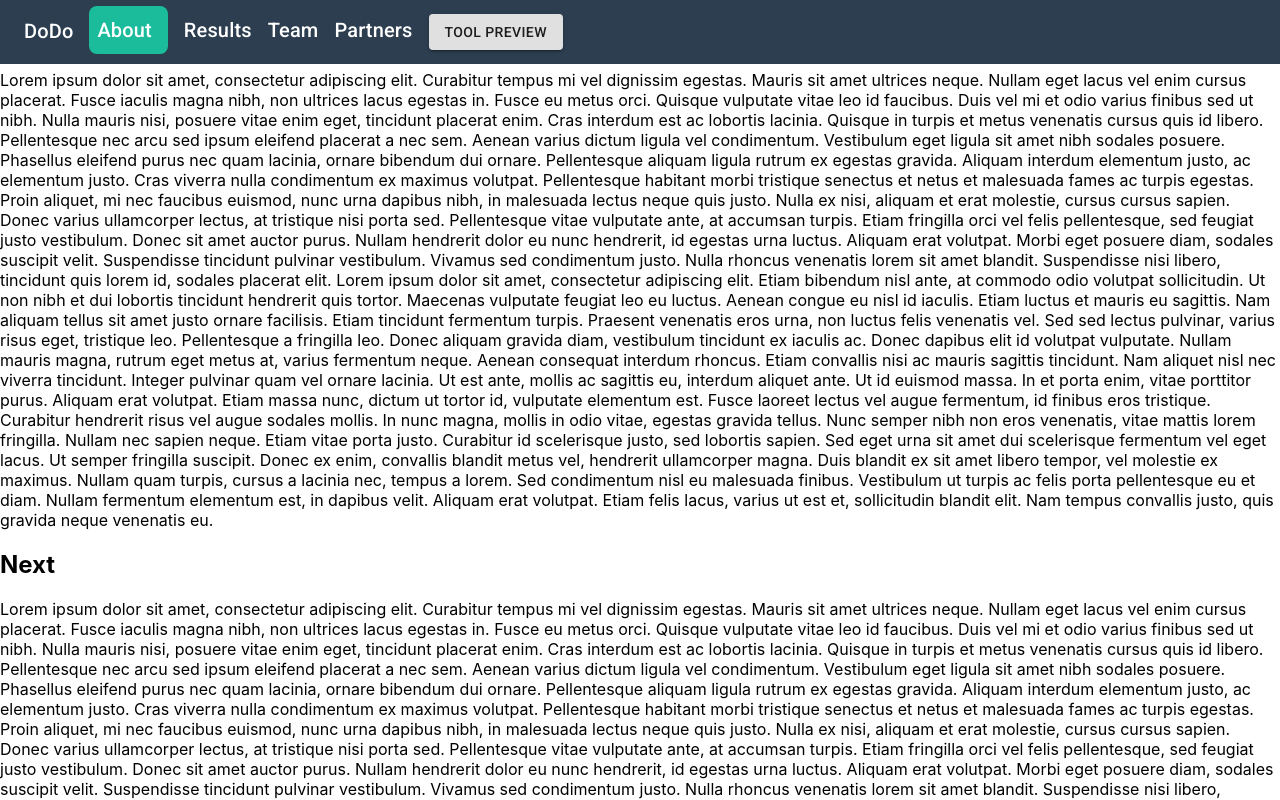
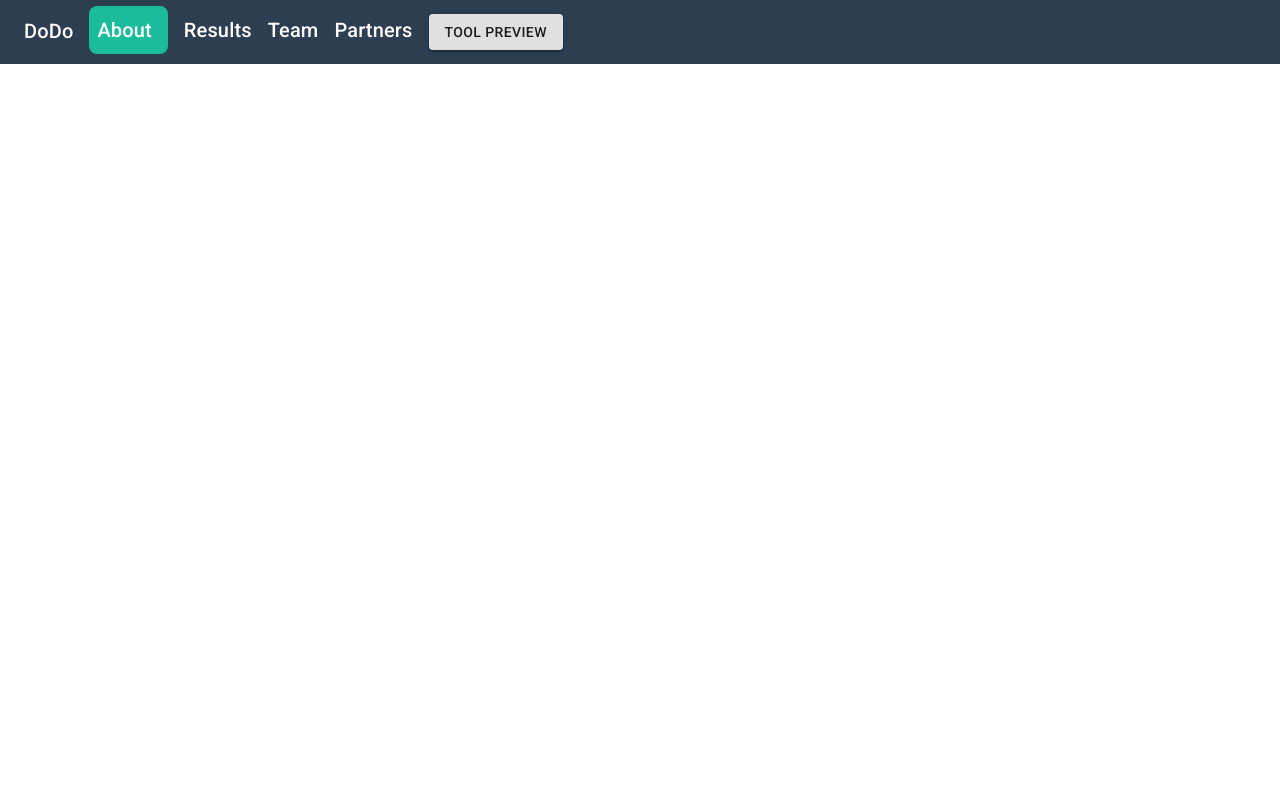
Before and after one commit to fraunhofer-iem/dodo-web, a React (Create React App) app: page / in a window 1280 px wide. Shown: the top 800 px of the page. Built offline with nearby package versions, Linux system fonts and the light colour scheme.

Commit message:
further code cleanup

```diff
--- a/src/components/content/Content.tsx
+++ b/src/components/content/Content.tsx
@@ -1,4 +1,4 @@
-import React, { useEffect, useRef, useState } from "react";
+import React, { useRef } from "react";
 import Section from "../section/Section";
 import { useIntersection } from "./IntersectionHook";
 
@@ -19,22 +19,10 @@ const Content = () => {
 
   return (
     <React.Fragment>
-      <Section
-        href={"about"}
-        ref={refs.current[0]}
-        title={"Hello World"}
-      ></Section>
-      <Section href={"results"} ref={refs.current[1]} title={"Next"}></Section>
-      <Section
-        href={"team"}
-        ref={refs.current[2]}
-        title={"WhoopWhoop"}
-      ></Section>
-      <Section
-        href={"partners"}
-        ref={refs.current[3]}
-        title={"WhoopWhoop"}
-      ></Section>
+      <Section href={"about"} ref={refs.current[0]}></Section>
+      <Section href={"results"} ref={refs.current[1]}></Section>
+      <Section href={"team"} ref={refs.current[2]}></Section>
+      <Section href={"partners"} ref={refs.current[3]}></Section>
     </React.Fragment>
   );
 };
--- a/src/components/navbar/Navbar.tsx
+++ b/src/components/navbar/Navbar.tsx
@@ -3,8 +3,8 @@ import { createStyles, makeStyles, Theme } from "@material-ui/core/styles";
 import AppBar from "@material-ui/core/AppBar";
 import Toolbar from "@material-ui/core/Toolbar";
 import Typography from "@material-ui/core/Typography";
-import Link from "@material-ui/core/Link";
 import Button from "@material-ui/core/Button";
+import NavbarLink from "./NavBarLink";
 
 const useStyles = makeStyles((theme: Theme) =>
   createStyles({
@@ -25,25 +25,6 @@ const useStyles = makeStyles((theme: Theme) =>
     appBar: {
       boxShadow: "none",
       backgroundColor: theme.palette.primary.main,
-    },
-    logo: {
-      height: "120px",
-      width: "140px",
-    },
-    link: {
-      "&:hover": {
-        color: theme.palette.secondary.main,
-      },
-      color: "#fff",
-    },
-    linkActive: {
-      borderRadius: "0.5rem",
-      paddingTop: "0.75rem",
-      paddingLeft: "0.5rem",
-      paddingRight: "1rem",
-      paddingBottom: "0.75rem",
-      background: theme.palette.secondary.main,
-      color: "#fff",
     },
   })
 );
@@ -145,34 +126,17 @@ const useStyles = makeStyles((theme: Theme) =>
 //   justify-content: space-between;
 // }
 
-interface LinkProps {
-  href: string;
-  active: boolean;
-}
-const NavbarLink: React.FC<LinkProps> = (props) => {
-  const classes = useStyles();
-
-  return (
-    <Link
-      href={props.href}
-      underline="none"
-      className={props.active ? classes.linkActive : classes.link}
-    >
-       {props.children}
-    </Link>
-  );
-};
+export const topSection = "#";
+export const aboutSection = "#about";
+export const resultsSection = "#results";
+export const teamSection = "#team";
+export const partnersSection = "#partners";
 
 const NavBar = () => {
   const classes = useStyles();
   // ToDo: read this from mobx state
   const [activeLink, setActiveLink] = useState("#about");
 
-  const topSection = "#";
-  const aboutSection = "#about";
-  const resultsSection = "#results";
-  const teamSection = "#team";
-  const partnersSection = "#partners";
   return (
     <div className={classes.root}>
       <AppBar position="fixed" className={classes.appBar}>
@@ -182,21 +146,27 @@ const NavBar = () => {
             color="textPrimary"
             className={classes.linkSpacing}
           >
-            <NavbarLink active={false} href="#">
+            <NavbarLink active={false} href={topSection}>
               DoDo
             </NavbarLink>
-            <NavbarLink active={activeLink === aboutSection} href="#about">
+            <NavbarLink
+              active={activeLink === aboutSection}
+              href={aboutSection}
+            >
               About
             </NavbarLink>
-            <NavbarLink active={activeLink === resultsSection} href="#results">
+            <NavbarLink
+              active={activeLink === resultsSection}
+              href={resultsSection}
+            >
               Results
             </NavbarLink>
-            <NavbarLink active={activeLink === teamSection} href="#team">
+            <NavbarLink active={activeLink === teamSection} href={teamSection}>
               Team
             </NavbarLink>
             <NavbarLink
               active={activeLink === partnersSection}
-              href="#partners"
+              href={partnersSection}
             >
               Partners
             </NavbarLink>
--- /dev/null
+++ b/src/components/navbar/NavbarLink.tsx
@@ -0,0 +1,44 @@
+import React from "react";
+import { createStyles, makeStyles, Theme } from "@material-ui/core/styles";
+import Link from "@material-ui/core/Link";
+
+const useStyles = makeStyles((theme: Theme) =>
+  createStyles({
+    link: {
+      "&:hover": {
+        color: theme.palette.secondary.main,
+      },
+      color: "#fff",
+    },
+    linkActive: {
+      borderRadius: "0.5rem",
+      paddingTop: "0.75rem",
+      paddingLeft: "0.5rem",
+      paddingRight: "1rem",
+      paddingBottom: "0.75rem",
+      background: theme.palette.secondary.main,
+      color: "#fff",
+    },
+  })
+);
+
+interface LinkProps {
+  href: string;
+  active: boolean;
+}
+
+const NavbarLink: React.FC<LinkProps> = (props) => {
+  const classes = useStyles();
+
+  return (
+    <Link
+      href={props.href}
+      underline="none"
+      className={props.active ? classes.linkActive : classes.link}
+    >
+       {props.children}
+    </Link>
+  );
+};
+
+export default NavbarLink;
--- a/src/components/section/Section.tsx
+++ b/src/components/section/Section.tsx
@@ -1,78 +1,16 @@
-import React, { ForwardedRef } from "react";
-import { createStyles, makeStyles, Theme } from "@material-ui/core/styles";
+import React, { ForwardedRef, PropsWithChildren } from "react";
 
-const useStyles = makeStyles((theme: Theme) => createStyles({}));
 
 interface Props {
   href: string;
-  title: string;
 }
 
 export default React.forwardRef(
-  (props: Props, ref: ForwardedRef<HTMLElement>) => {
-    const classes = useStyles();
+  (props: PropsWithChildren<Props>, ref: ForwardedRef<HTMLElement>) => {
 
     return (
       <section id={props.href} ref={ref}>
-        <h1>{props.title}</h1>
-        <div>
-          Lorem ipsum dolor sit amet, consectetur adipiscing elit. Curabitur
-          tempus mi vel dignissim egestas. Mauris sit amet ultrices neque.
-          Nullam eget lacus vel enim cursus placerat. Fusce iaculis magna nibh,
-          non ultrices lacus egestas in. Fusce eu metus orci. Quisque vulputate
-          vitae leo id faucibus. Duis vel mi et odio varius finibus sed ut nibh.
-          Nulla mauris nisi, posuere vitae enim eget, tincidunt placerat enim.
-          Cras interdum est ac lobortis lacinia. Quisque in turpis et metus
-          venenatis cursus quis id libero. Pellentesque nec arcu sed ipsum
-          eleifend placerat a nec sem. Aenean varius dictum ligula vel
-          condimentum. Vestibulum eget ligula sit amet nibh sodales posuere.
-          Phasellus eleifend purus nec quam lacinia, ornare bibendum dui ornare.
-          Pellentesque aliquam ligula rutrum ex egestas gravida. Aliquam
-          interdum elementum justo, ac elementum justo. Cras viverra nulla
-          condimentum ex maximus volutpat. Pellentesque habitant morbi tristique
-          senectus et netus et malesuada fames ac turpis egestas. Proin aliquet,
-          mi nec faucibus euismod, nunc urna dapibus nibh, in malesuada lectus
-          neque quis justo. Nulla ex nisi, aliquam et erat molestie, cursus
-          cursus sapien. Donec varius ullamcorper lectus, at tristique nisi
-          porta sed. Pellentesque vitae vulputate ante, at accumsan turpis.
-          Etiam fringilla orci vel felis pellentesque, sed feugiat justo
-          vestibulum. Donec sit amet auctor purus. Nullam hendrerit dolor eu
-          nunc hendrerit, id egestas urna luctus. Aliquam erat volutpat. Morbi
-          eget posuere diam, sodales suscipit velit. Suspendisse tincidunt
-          pulvinar vestibulum. Vivamus sed condimentum justo. Nulla rhoncus
-          venenatis lorem sit amet blandit. Suspendisse nisi libero, tincidunt
-          quis lorem id, sodales placerat elit. Lorem ipsum dolor sit amet,
-          consectetur adipiscing elit. Etiam bibendum nisl ante, at commodo odio
-          volutpat sollicitudin. Ut non nibh et dui lobortis tincidunt hendrerit
-          quis tortor. Maecenas vulputate feugiat leo eu luctus. Aenean congue
-          eu nisl id iaculis. Etiam luctus et mauris eu sagittis. Nam aliquam
-          tellus sit amet justo ornare facilisis. Etiam tincidunt fermentum
-          turpis. Praesent venenatis eros urna, non luctus felis venenatis vel.
-          Sed sed lectus pulvinar, varius risus eget, tristique leo.
-          Pellentesque a fringilla leo. Donec aliquam gravida diam, vestibulum
-          tincidunt ex iaculis ac. Donec dapibus elit id volutpat vulputate.
-          Nullam mauris magna, rutrum eget metus at, varius fermentum neque.
-          Aenean consequat interdum rhoncus. Etiam convallis nisi ac mauris
-          sagittis tincidunt. Nam aliquet nisl nec viverra tincidunt. Integer
-          pulvinar quam vel ornare lacinia. Ut est ante, mollis ac sagittis eu,
-          interdum aliquet ante. Ut id euismod massa. In et porta enim, vitae
-          porttitor purus. Aliquam erat volutpat. Etiam massa nunc, dictum ut
-          tortor id, vulputate elementum est. Fusce laoreet lectus vel augue
-          fermentum, id finibus eros tristique. Curabitur hendrerit risus vel
-          augue sodales mollis. In nunc magna, mollis in odio vitae, egestas
-          gravida tellus. Nunc semper nibh non eros venenatis, vitae mattis
-          lorem fringilla. Nullam nec sapien neque. Etiam vitae porta justo.
-          Curabitur id scelerisque justo, sed lobortis sapien. Sed eget urna sit
-          amet dui scelerisque fermentum vel eget lacus. Ut semper fringilla
-          suscipit. Donec ex enim, convallis blandit metus vel, hendrerit
-          ullamcorper magna. Duis blandit ex sit amet libero tempor, vel
-          molestie ex maximus. Nullam quam turpis, cursus a lacinia nec, tempus
-          a lorem. Sed condimentum nisl eu malesuada finibus. Vestibulum ut
-          turpis ac felis porta pellentesque eu et diam. Nullam fermentum
-          elementum est, in dapibus velit. Aliquam erat volutpat. Etiam felis
-          lacus, varius ut est et, sollicitudin blandit elit. Nam tempus
-          convallis justo, quis gravida neque venenatis eu.
-        </div>
+        {props.children}
       </section>
     );
   }
```
Also changed, not shown: src/components/card/ImageCard.tsx (deleted, +0 -51 lines), src/components/about/logo.svg (renamed from src/components/navbar/logo.svg), src/components/navbar/logo-with-name.svg (deleted).
